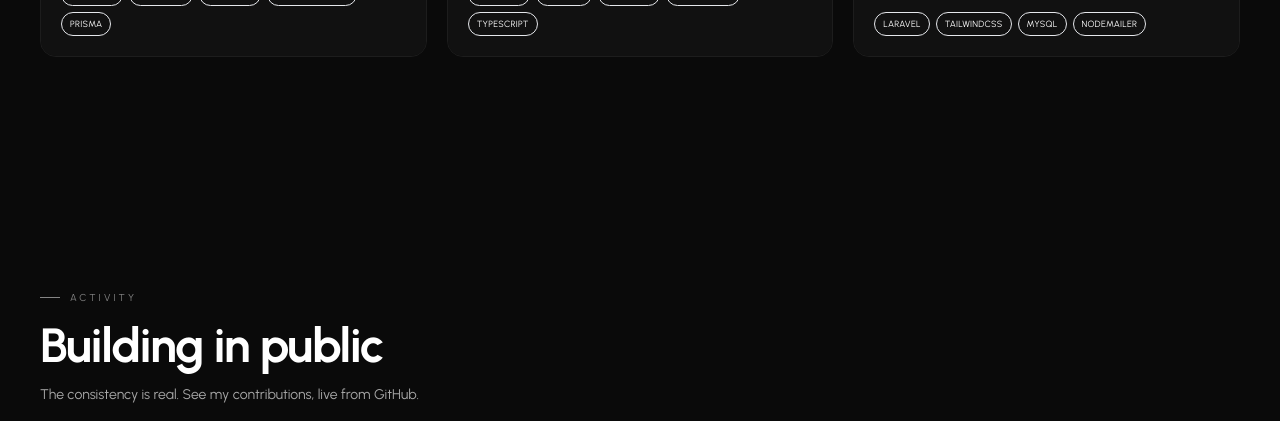
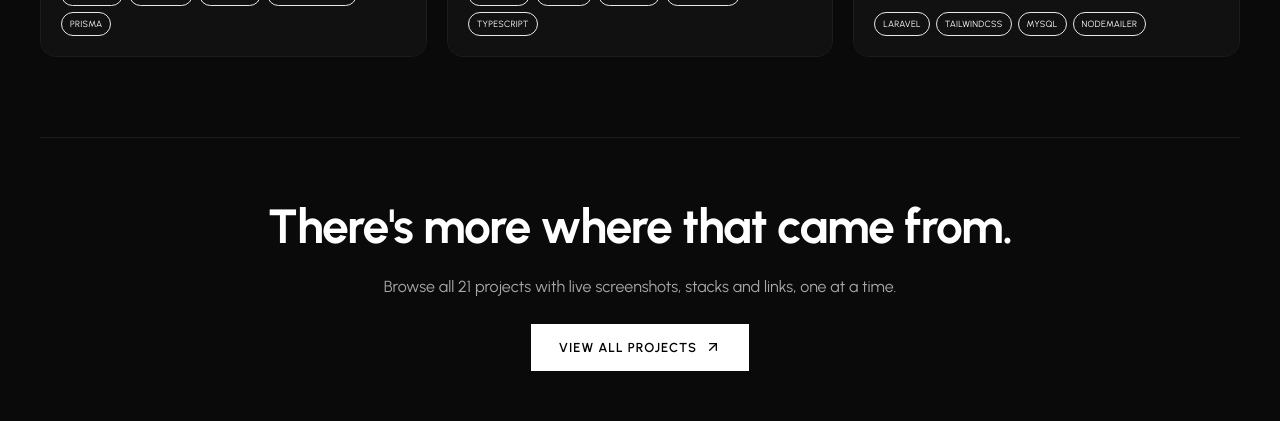
Before and after one commit to oyedokunken/oyedokun-SWE, a Next.js app in the folder frontend/: page / in a window 1280 px wide. Shown: the part 8440-8861 px from the top of the page. Built offline with nearby package versions, Linux system fonts and the light colour scheme; no server answers.

Commit message:
Add a View all projects block under the homepage projects

```diff
--- a/frontend/components/sections/Projects.tsx
+++ b/frontend/components/sections/Projects.tsx
@@ -149,6 +149,22 @@ export default function Projects() {
             ))}
           </AnimatePresence>
         </motion.div>
+
+        <motion.div
+          initial={{ opacity: 0, y: 30 }}
+          whileInView={{ opacity: 1, y: 0 }}
+          viewport={{ once: true, margin: "-60px" }}
+          transition={{ duration: 0.6, ease: [0.16, 1, 0.3, 1] }}
+          className="mt-20 flex flex-col items-center gap-6 border-t border-[var(--border-color)] pt-16 text-center"
+        >
+          <h3 className="text-3xl lg:text-5xl font-bold tracking-tight leading-[1.1]">There&apos;s more where that came from.</h3>
+          <p className="max-w-xl text-[var(--text-secondary)] leading-relaxed">
+            Browse all {projects.length} projects with live screenshots, stacks and links, one at a time.
+          </p>
+          <a href="/projects/" className="btn-primary">
+            View all projects <ArrowUpRight size={16} />
+          </a>
+        </motion.div>
       </div>
     </section>
   );
```
